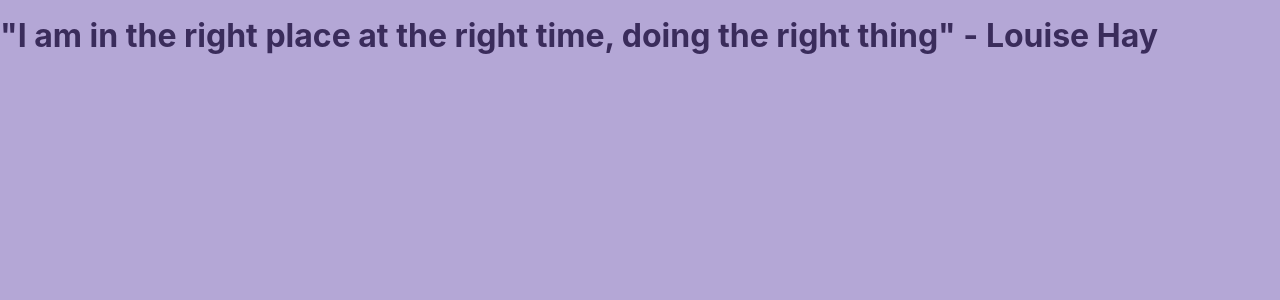
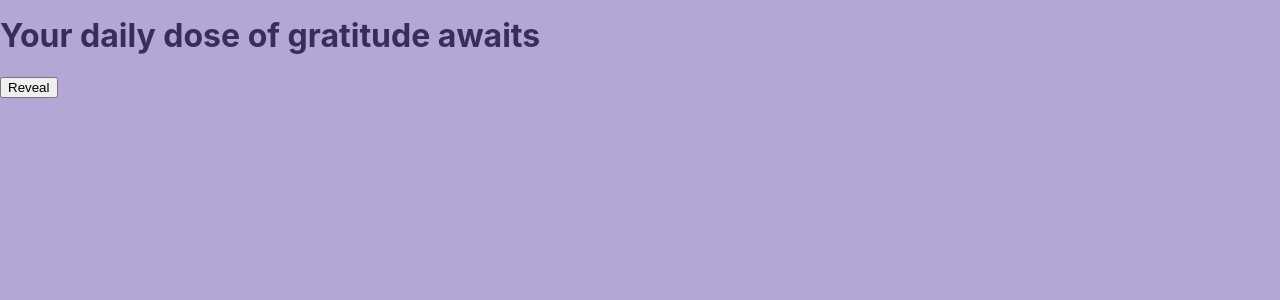
Before and after one commit to Kennie-create/dailly-gratitude-dose, a React (Create React App) app: page / in a window 1280 px wide. Shown: the top 300 px of the page. Built offline with nearby package versions, Linux system fonts and the light colour scheme.

Commit message:
Added state to welcome page, added buttons for redirect

```diff
--- a/src/App.js
+++ b/src/App.js
@@ -1,13 +1,36 @@
-import logo from './logo.svg';
-import './App.css';
+import "./App.css";
+import { useState } from "react";
 
 function App() {
-  return (
-    <main class="full-height background-violet">
 
-    <h1>"I am in the right place at the right time, doing the right thing" - Louise Hay </h1>
-    </main>
-  );
+  const [welcomePage, setWelcomePage] = useState(true);
+
+  function dailyDosePage() {
+    setWelcomePage(false);
+  }
+
+  function returnToWelcomePage(){
+    setWelcomePage(true);
+  }
+
+  if (welcomePage) {
+    return (
+      <main class="full-height background-violet">
+        <h1> Your daily dose of gratitude awaits </h1>
+        <button onClick={dailyDosePage}> Reveal </button>
+      </main>
+    );
+  } else {
+    return (
+      <main class="full-height background-violet">
+        <h1>
+          "I am in the right place at the right time, doing the right thing" -
+          Louise Hay{" "}
+        </h1>
+        <button onClick={returnToWelcomePage}> Finish </button>
+      </main>
+    );
+  }
 }
 
 export default App;
```
